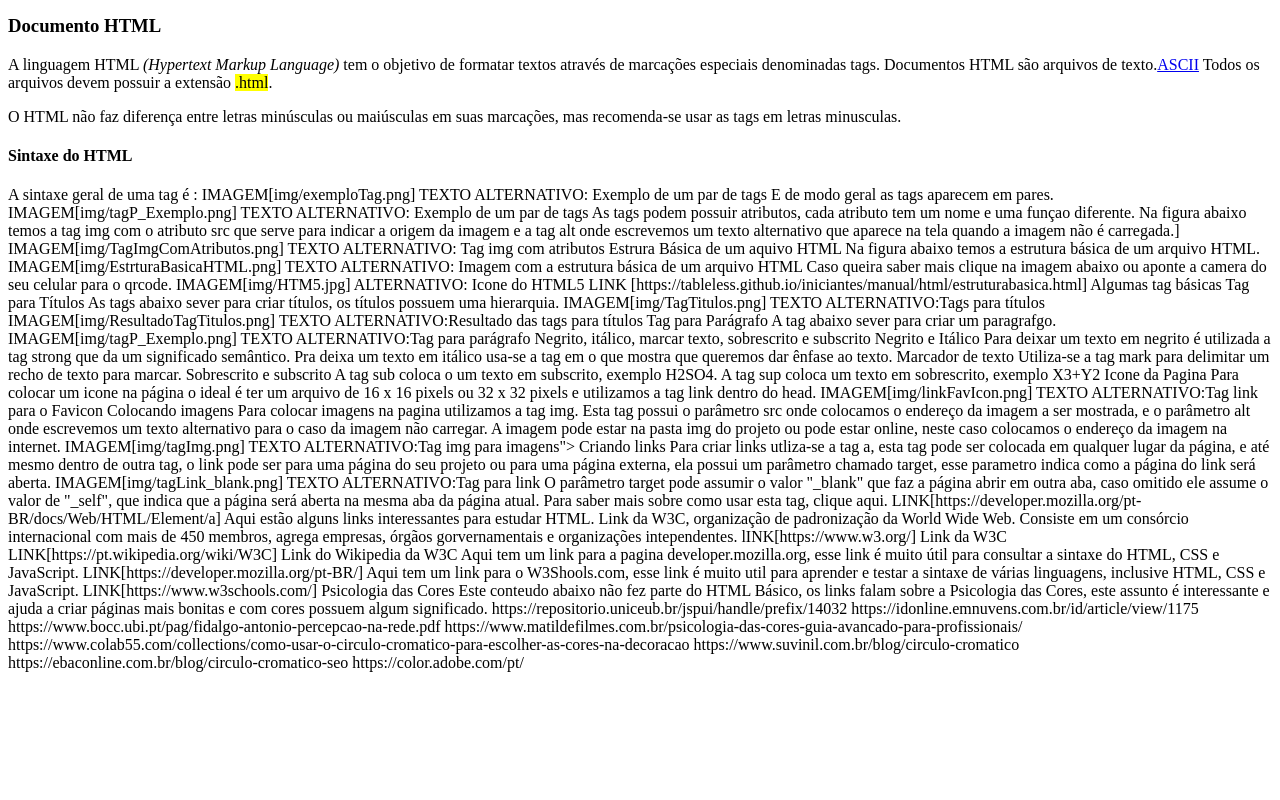
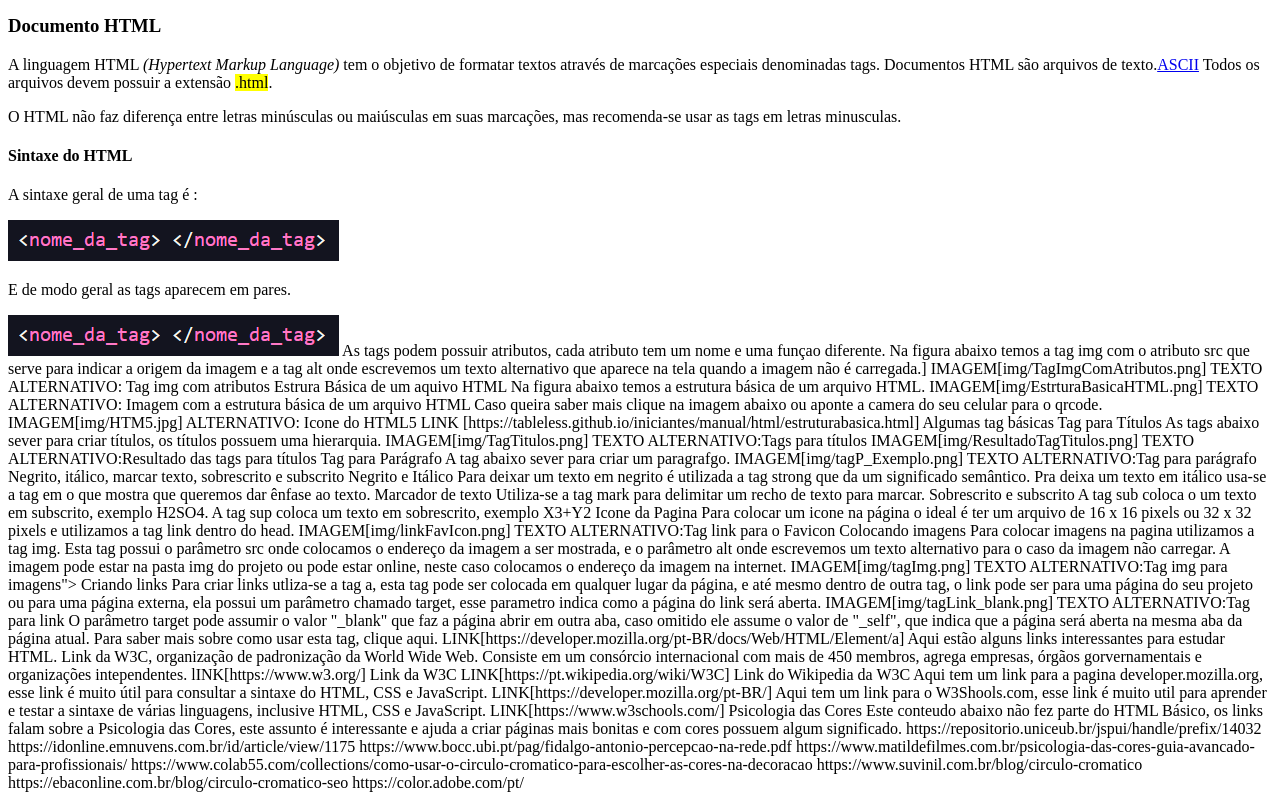
Before and after one commit to raulmelodenovaes/ExerFinalHtmlBasico, a plain HTML site: page index.html in a window 1280 px wide. Shown: the part 780-1580 px from the top of the page. Before the commit the page ends 1460 px from the top, so only its background shows below. Drawn offline with Linux system fonts and the light colour scheme.

Commit message:
Update index.html

```diff
--- a/index.html
+++ b/index.html
@@ -32,11 +32,10 @@
 
    <h4>Sintaxe do HTML</h4>
 
-    A sintaxe geral de uma tag é :
-	    IMAGEM[img/exemploTag.png] TEXTO ALTERNATIVO: Exemplo de um par de tags
-
-    E de modo geral as tags aparecem em pares.
-    	IMAGEM[img/tagP_Exemplo.png] TEXTO ALTERNATIVO: Exemplo de um par de tags
+   <p>A sintaxe geral de uma tag é :</p>
+	 <img src="img/exemploTag.png" alt="" srcset="">
+     <p>E de modo geral as tags aparecem em pares. </p>
+     <img src="img/exemploTag.png" alt="">
 
 
     As tags podem possuir atributos, cada atributo tem um nome e uma funçao diferente. Na figura abaixo temos a tag img com o atributo src que serve para indicar a origem da imagem e a tag alt onde escrevemos um texto alternativo que aparece na tela quando a imagem não é carregada.]
```
